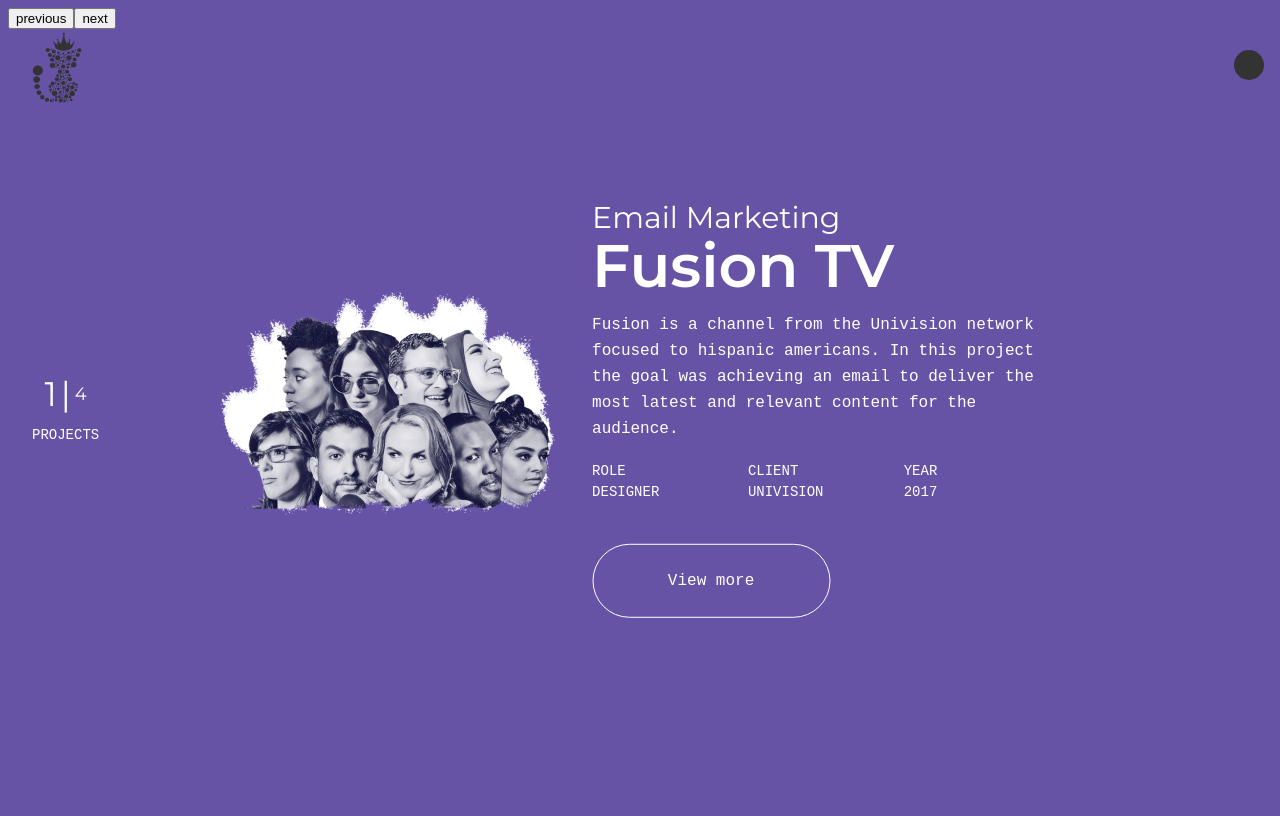
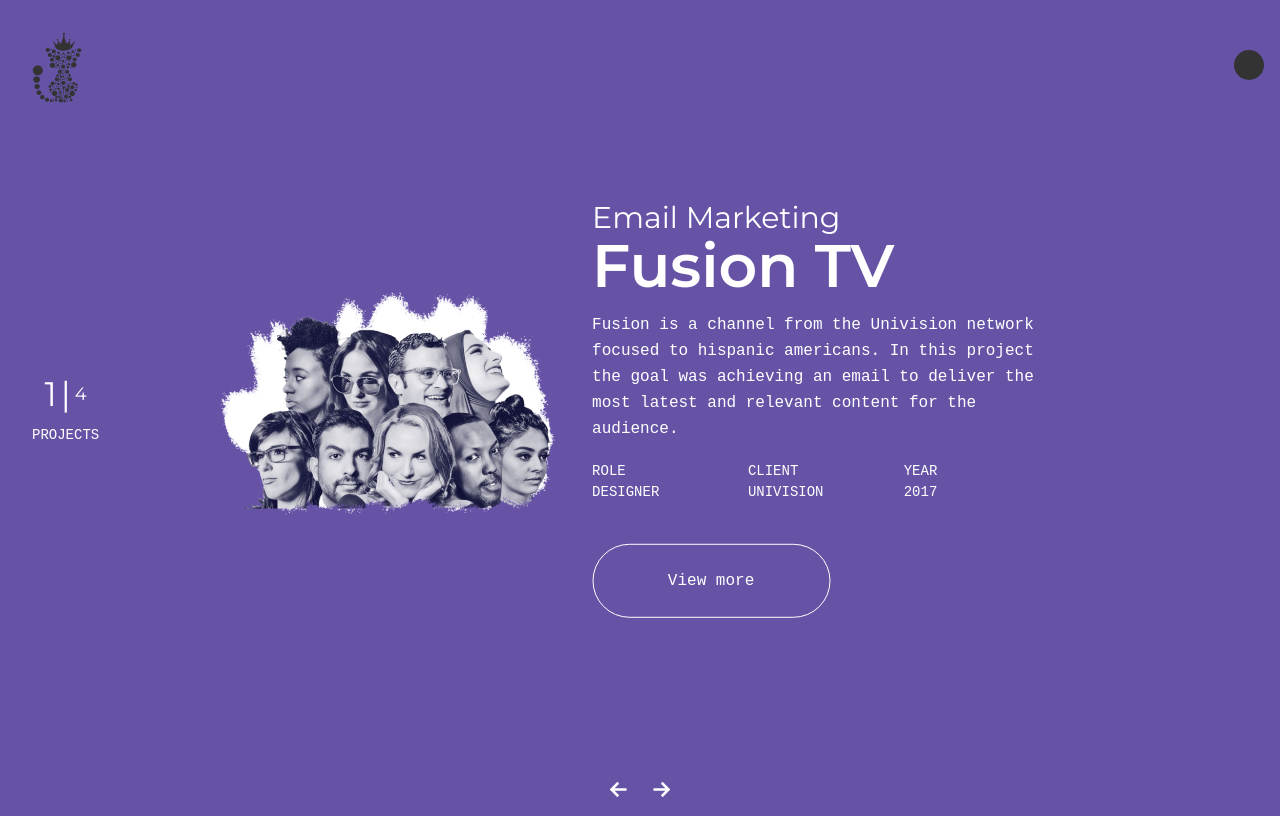
Before and after one commit to restcristian/andrysfriaslandingv2, a Next.js app: page /work in a window 1280 px wide. Built offline with nearby package versions, Linux system fonts and the light colour scheme.

Commit message:
feat: add navigation buttons

```diff
--- a/package.json
+++ b/package.json
@@ -23,5 +23,8 @@
     "sass": "^1.58.3",
     "typescript": "4.9.5",
     "zustand": "^4.3.7"
+  },
+  "devDependencies": {
+    "react-icons": "^4.9.0"
   }
 }
--- a/src/app/work/page.tsx
+++ b/src/app/work/page.tsx
@@ -1,16 +1,15 @@
 "use client";
 import Page from "@/components/Page/Page";
-import React, { useState, useRef, useEffect } from "react";
+import React, { useState, useEffect } from "react";
+import { GrFormNextLink, GrFormPreviousLink } from "react-icons/gr";
 import styles from "./work.module.scss";
-import { AnimatePresence, motion, useAnimate } from "framer-motion";
+import { motion, useAnimate } from "framer-motion";
 import peopleFusionImage from "@/assets/images/people_fusion_works@2x.cc16cbed.png";
 import pantherSuiteImage from "@/assets/images/panther@2x.8db94f47.png";
 import haidyImage from "@/assets/images/haidy@2x.59ef8fc0.png";
 import SicaImage from "@/assets/images/Sica@2x.f4877532.png";
-
 import { Project } from "./types";
 import { ProjectSlide } from "./ProjectSlide";
-import { useMyScroll } from "@/hooks";
 import { useAppStore } from "@/store/appStore";
 
 const projects: Project[] = [
@@ -71,9 +70,8 @@
 export default function Work() {
   const [activeSlideIndex, setActiveSlideIndex] = useState(0);
   const [isAnimating, setIsAnimating] = useState(true);
-  const { direction } = useMyScroll();
   const [scope, animate] = useAnimate();
-  const {textColor} = useAppStore();
+  const { textColor } = useAppStore();
   const nextSlide = () => {
     setActiveSlideIndex((prev) => (prev + 1) % projects.length);
   };
@@ -110,7 +108,7 @@
 
   return (
     <Page>
-      <div className={styles.workCounter} style={{color: textColor }}>
+      <div className={styles.workCounter} style={{ color: textColor }}>
         <div className={styles.workNumbers}>
           <motion.span
             className={styles.workCurrent}
@@ -138,15 +136,14 @@
           />
         ))}
       </div>
-      <button
-        onClick={previousSlide}
-        style={{ zIndex: 600, position: "relative" }}
-      >
-        previous
-      </button>
-      <button onClick={nextSlide} style={{ zIndex: 600, position: "relative" }}>
-        next
-      </button>
+      <div className={styles.workArrowsContainer}>
+        <button onClick={previousSlide}>
+          <GrFormPreviousLink size={30} color={textColor} />
+        </button>
+        <button onClick={nextSlide}>
+          <GrFormNextLink size={30} color={textColor} />
+        </button>
+      </div>
     </Page>
   );
 }
--- a/src/app/work/work.module.scss
+++ b/src/app/work/work.module.scss
@@ -195,3 +195,22 @@
   margin-top: 12px;
   font-family: "Source Code Pro", monospace;
 }
+
+.workArrowsContainer {
+  position: absolute;
+  bottom:0;
+  width: 100%;
+  display: flex;
+  justify-content: center;
+
+  button {
+    appearance: none;
+    cursor: pointer;
+    background-color: transparent;
+    border: none;
+
+    svg path {
+      stroke: currentColor
+    }
+  }
+}
```
Also changed, not shown: 1 other file (tests, documents, lock files or other folders).
